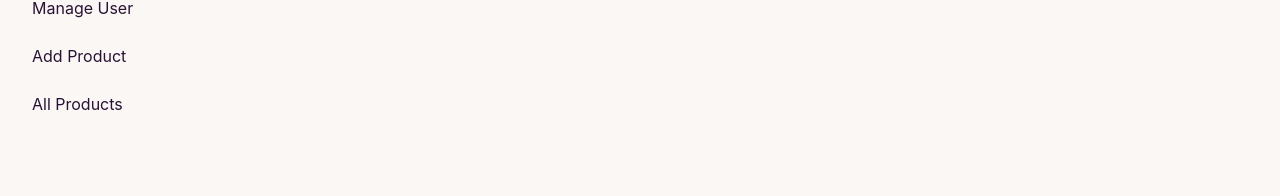
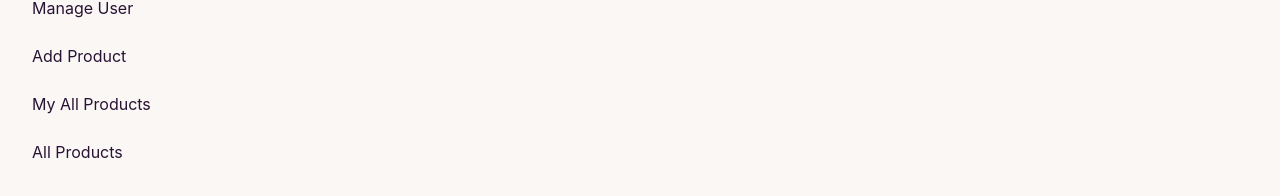
Before and after one commit to JilluRahmanJibon/resale-furnitures, a React (Create React App) app: page /dashboard in a window 1280 px wide. Shown: the part 216-412 px from the top of the page. Built offline with nearby package versions, Linux system fonts and the light colour scheme; no server answers; sample sign-in values are in the browser's storage.

Commit message:
user create and posted email

```diff
--- a/src/Layout/Dashboard.js
+++ b/src/Layout/Dashboard.js
@@ -23,7 +23,8 @@ const Dashboard = () => {
                         <li><Link to='/dashboard/allUsers'>All Users</Link></li>
                         <li><Link to='/dashboard/manageUsers'>Manage User</Link></li>
                         <li><Link to='/dashboard/addProduct'>Add Product</Link></li>
-                        <li><Link to='/dashboard/myAllProducts'>All Products</Link></li>
+                        <li><Link to='/dashboard/myAllProducts'>My All Products</Link></li>
+                        <li><Link to='/dashboard/allProducts'>All Products</Link></li>
 
 
                     </ul>
--- /dev/null
+++ b/src/Pages/Dashboard/AllProducts/AllProducts.js
@@ -0,0 +1,11 @@
+import React from 'react';
+
+const AllProducts = () => {
+    return (
+        <div>
+            here all products how much in this website Here
+        </div>
+    );
+};
+
+export default AllProducts;
--- a/src/Pages/Login/SignUp/Signup.js
+++ b/src/Pages/Login/SignUp/Signup.js
@@ -7,6 +7,7 @@ import { AuthContext } from "../../../Contexts/AuthProvider/AuthProvider";
 import Swal from "sweetalert2";
 import useTitle from "../../../Hooks/useTitle";
 import { useForm } from "react-hook-form";
+import axios from "axios";
 const SignUp = () => {
 	// terms and conditions state
 	const [checkbox, setCheckbox] = useState(true);
@@ -36,9 +37,17 @@ const SignUp = () => {
 		continueWithGoogle()
 			.then(result => {
 				setLoading(false);
+				const role = 'buyer'
 				const user = result.user;
-				console.log(user);
+				axios.put(`${process.env.REACT_APP_ApiUrl}users?email=${user?.email}`, {
 
+					email: user?.email,
+					role
+				}).then(res => {
+					console.log(res);
+				}).catch(err => {
+					console.log(err);
+				})
 
 			})
 			.catch(error => {
@@ -50,13 +59,13 @@ const SignUp = () => {
 	};
 
 	// create user
+
 	const createUser = data => {
 		const formData = new FormData()
 		formData.append('image', data.image[0])
 		fetch(`https://api.imgbb.com/1/upload?key=${process.env.REACT_APP_ImageKey}`, { method: 'POST', body: formData }).then(res => res.json()).then(img => {
 			if (img.success) {
 				const image = img.data.url;
-
 				createUserWithEmailAndPass(data.email, data.password)
 					.then(result => {
 						userProfileUpdate(data.name, image);
--- a/src/Router/Routes.js
+++ b/src/Router/Routes.js
@@ -3,6 +3,7 @@ import Dashboard from "../Layout/Dashboard";
 import Root from "../Layout/Root";
 import Blog from "../Pages/Blog/Blog";
 import AddProduct from "../Pages/Dashboard/AddProduct/AddProduct";
+import AllProducts from "../Pages/Dashboard/AllProducts/AllProducts";
 import AllUsers from "../Pages/Dashboard/AllUsers/AllUsers";
 import ManageUsers from "../Pages/Dashboard/ManageUsers/ManageUsers";
 import MyAllProducts from "../Pages/Dashboard/MyAllProducts/MyAllProducts";
@@ -38,6 +39,7 @@ const router = createBrowserRouter([
 			{ path: '/dashboard/manageUsers', element: <ManageUsers /> },
 			{ path: '/dashboard/addProduct', element: <AddProduct /> },
 			{ path: '/dashboard/myAllProducts', element: <MyAllProducts /> },
+			{ path: '/dashboard/allProducts', element: <AllProducts /> },
 		]
 	}
 ]);
```
